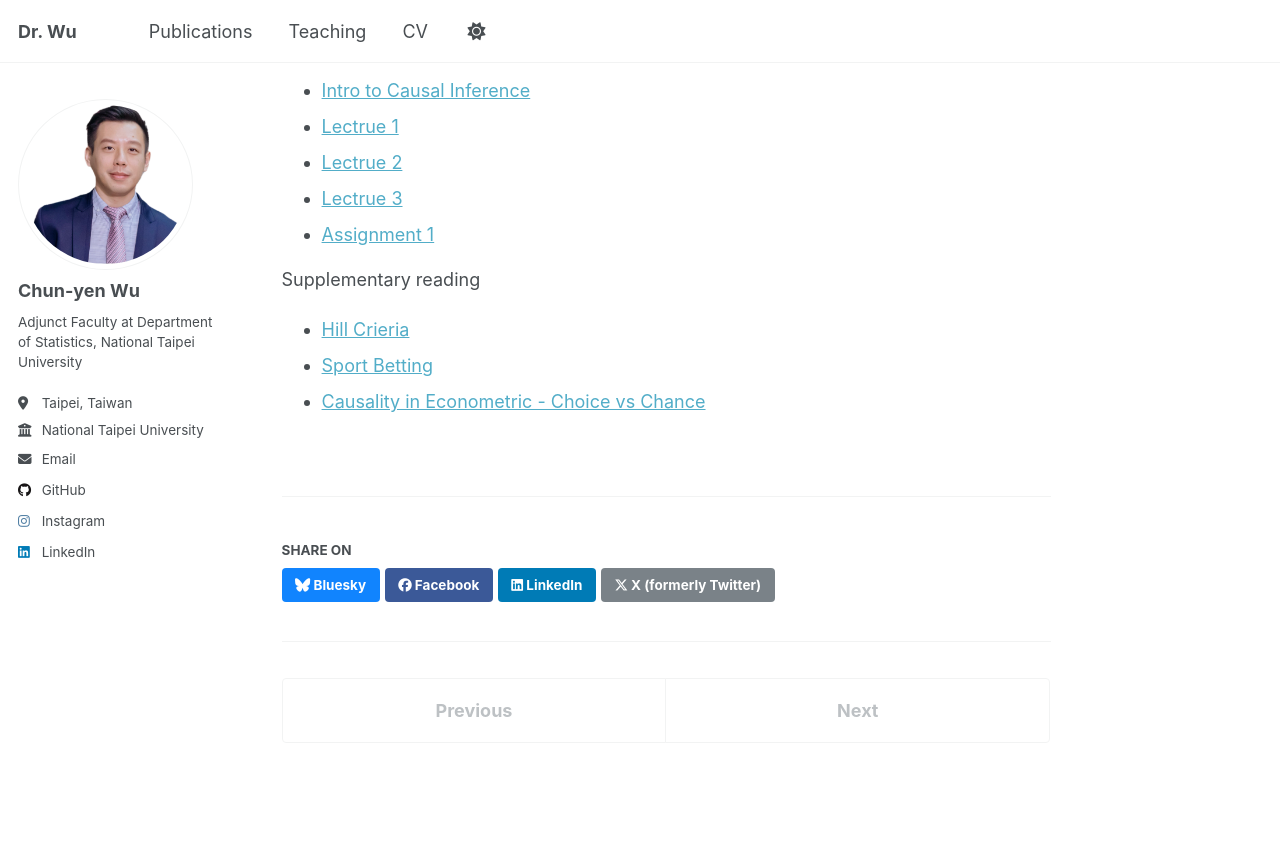
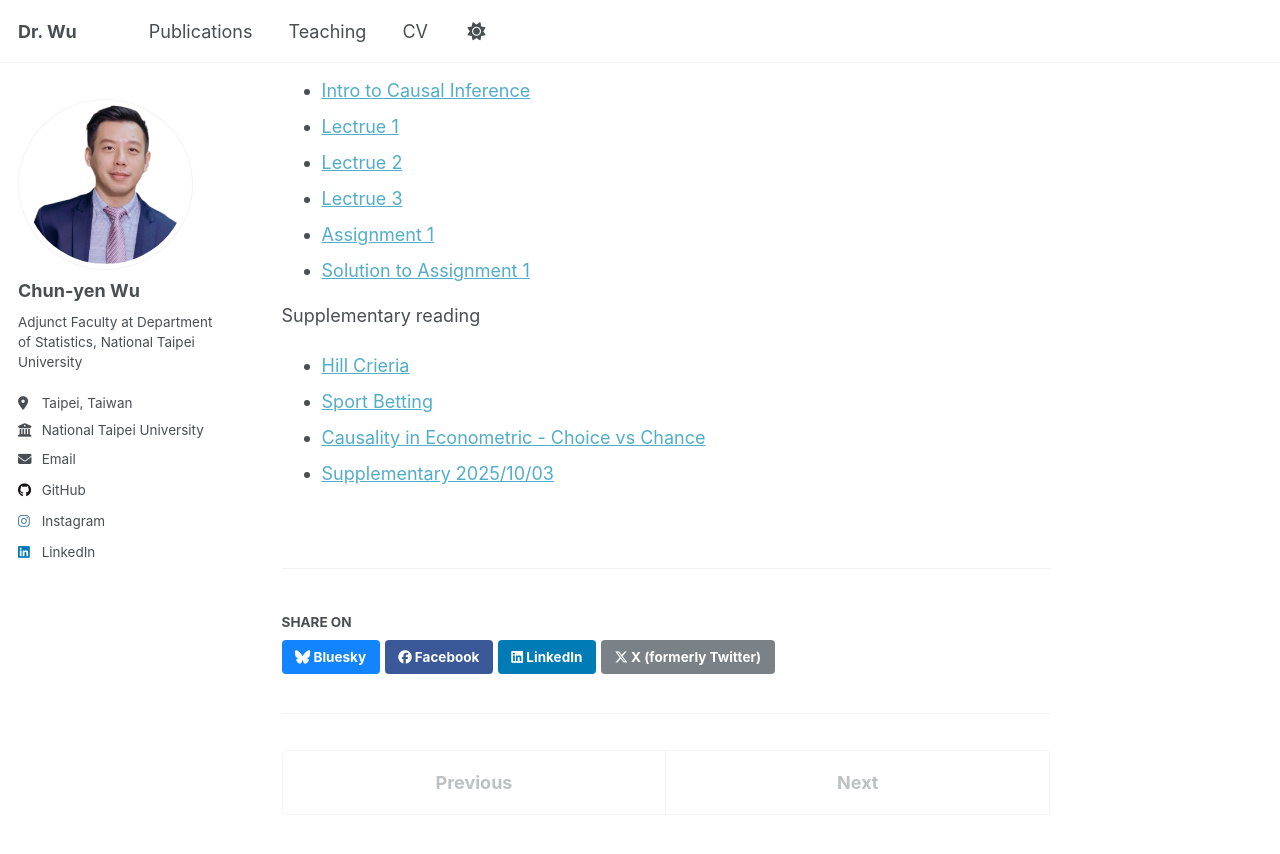
Before and after one commit to SashaWuNYCU/sashawunycu.github.io, a Jekyll site: the page built from _teaching/2025-1st-semester-teaching.md, in a window 1280 px wide and 900 px high, scrolled down 495 px. Shown: the top 854 px of the window. Built offline with Jekyll 4.4.1, drawn with Linux system fonts in a browser that asks for light colours; a script that is not in the unit is left out.

Commit message:
upload supplementary reading 251005

```diff
--- a/_teaching/2025-1st-semester-teaching.md
+++ b/_teaching/2025-1st-semester-teaching.md
@@ -24,8 +24,10 @@ Lectures
 - [Lectrue 2](http://sashawunycu.github.io/files/U4370/Lec2.pdf)
 - [Lectrue 3](http://sashawunycu.github.io/files/U4370/Lec3.pdf)
 - [Assignment 1](http://sashawunycu.github.io/files/U4370/U4370_HW1.pdf)
+- [Solution to Assignment 1](http://sashawunycu.github.io/files/U4370/U4370_HW1_Sol.pdf)
 
 Supplementary reading
 - [Hill Crieria](http://sashawunycu.github.io/files/U4370/HillCriteria.pdf)
 - [Sport Betting](http://sashawunycu.github.io/files/U4370/SportBetting.pdf)
 - [Causality in Econometric - Choice vs Chance](http://sashawunycu.github.io/files/U4370/Causal_Econ.pdf)
+- [Supplementary 2025/10/03](http://sashawunycu.github.io/files/U4370/Supplementary_251003.pdf)
```
Also changed, not shown: 2 other files.
